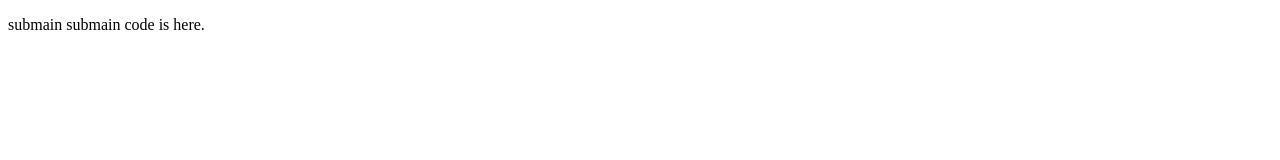
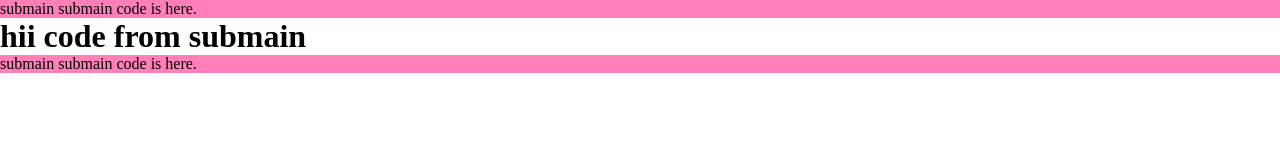
Before and after one commit to codearea-prince/github, a plain HTML site: page submain.html in a window 1280 px wide. Drawn offline with Linux system fonts and the light colour scheme.

Commit message:
added code into submain

```diff
--- /dev/null
+++ b/design.css
@@ -0,0 +1,9 @@
+*{
+    margin: 0;
+    padding: 0;
+    box-sizing:border-box;
+}
+
+p{
+    background-color:rgb(255, 127, 185);
+}
--- a/submain.html
+++ b/submain.html
@@ -5,6 +5,7 @@
     <meta charset="UTF-8">
     <meta name="viewport" content="width=device-width, initial-scale=1.0">
     <title>Document</title>
+    <link rel="stylesheet" href="design.css">
 </head>
 
 <body>
@@ -12,6 +13,10 @@
     <p>
         submain submain code is here.
     </p>
+    <h1>hii code from submain</h1>
+    <p>
+        submain submain code is here.
+    </p>
 
 </body>
 
```
